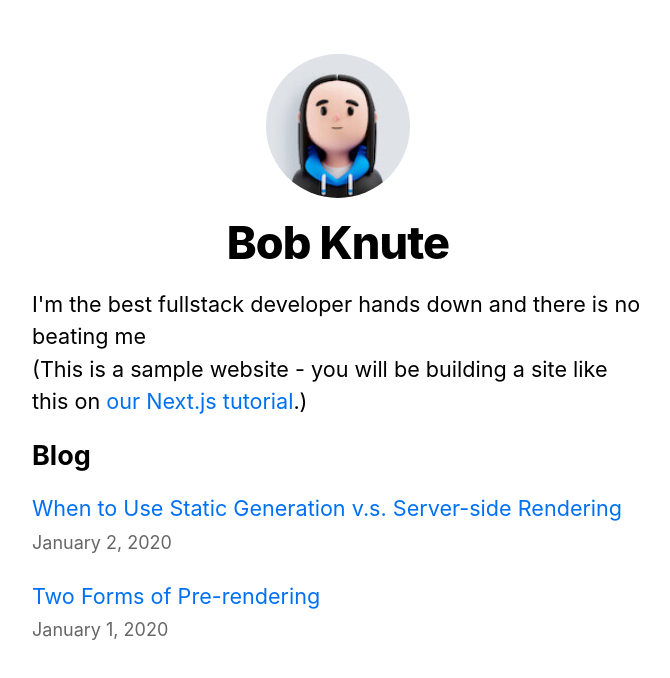
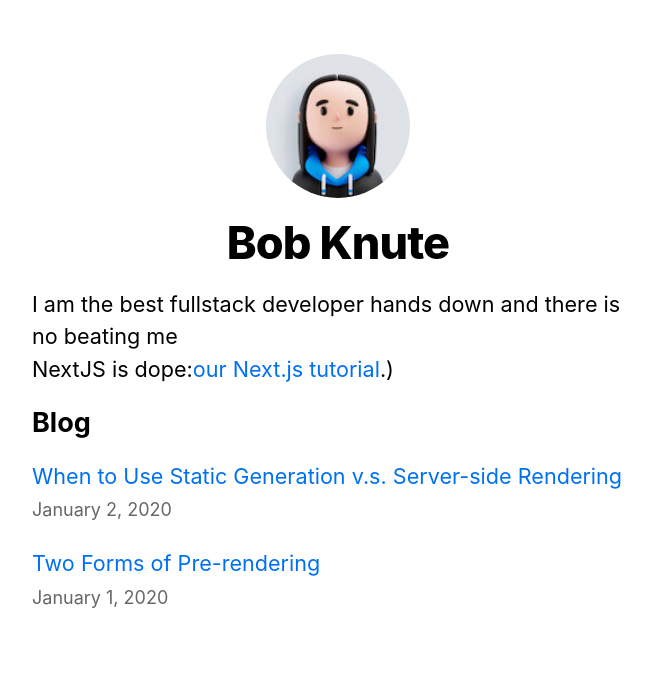
Before and after one commit to boazdev/nextjs-blog, a Next.js app: page / in a window 1280 px wide. Shown: the top 678 px of the page, without its empty margins (302-972 px from the left). Built offline with nearby package versions, Linux system fonts and the light colour scheme.

Commit message:
fixed elsnit erroes

```diff
--- a/pages/index.tsx
+++ b/pages/index.tsx
@@ -20,9 +20,9 @@ export default function Home({ allPostsData }) {
         <title>{siteTitle}</title>
       </Head>
       <section className={utilStyles.headingMd}>
-        <p>I'm the best fullstack developer hands down and there is no beating me</p>
+        <p>I am the best fullstack developer hands down and there is no beating me</p>
         <p>
-          (This is a sample website - you will be building a site like this on{' '}
+          NextJS is dope:
           <a href="https://nextjs.org/learn">our Next.js tutorial</a>.)
         </p>
       </section>
```
